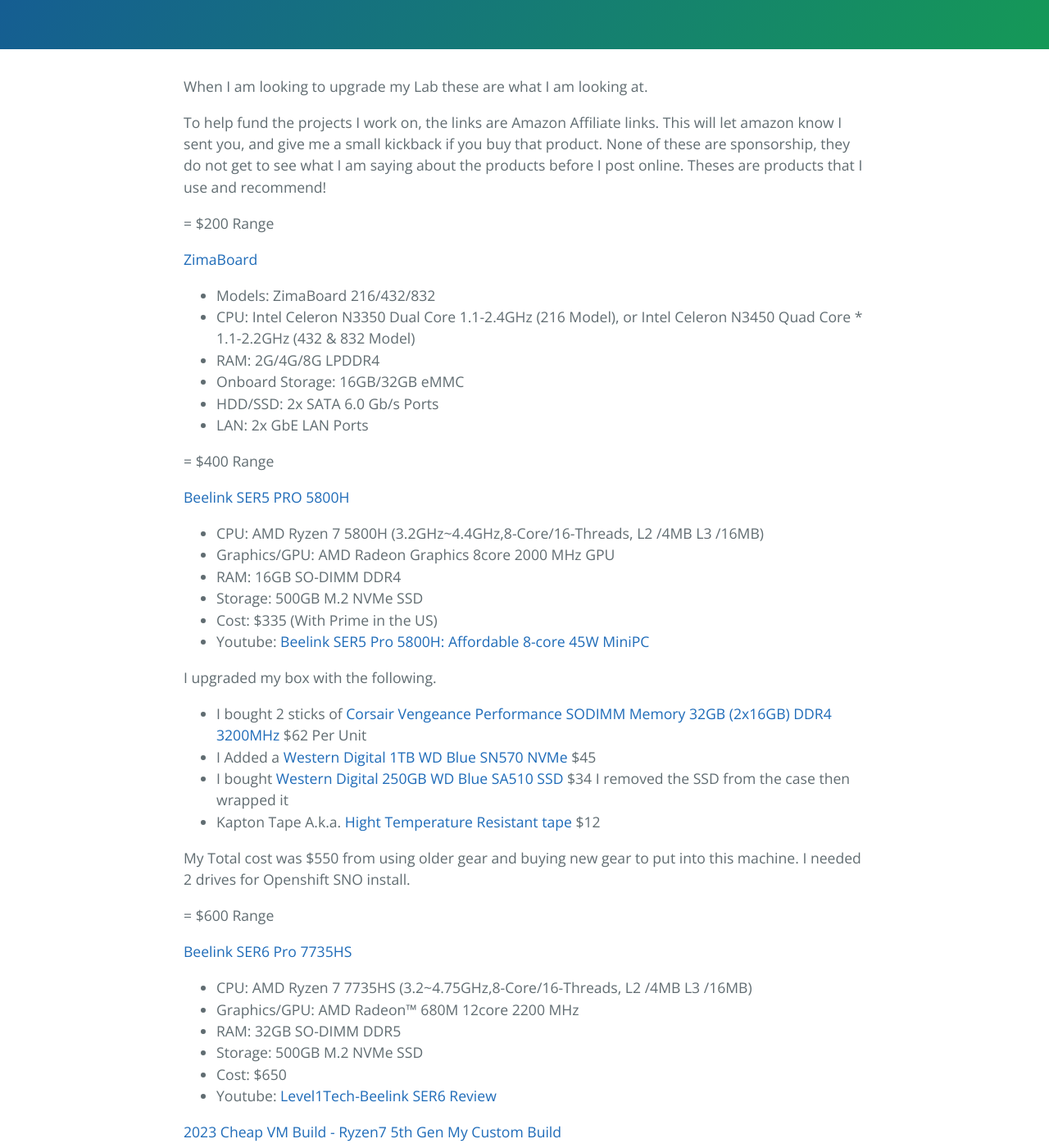
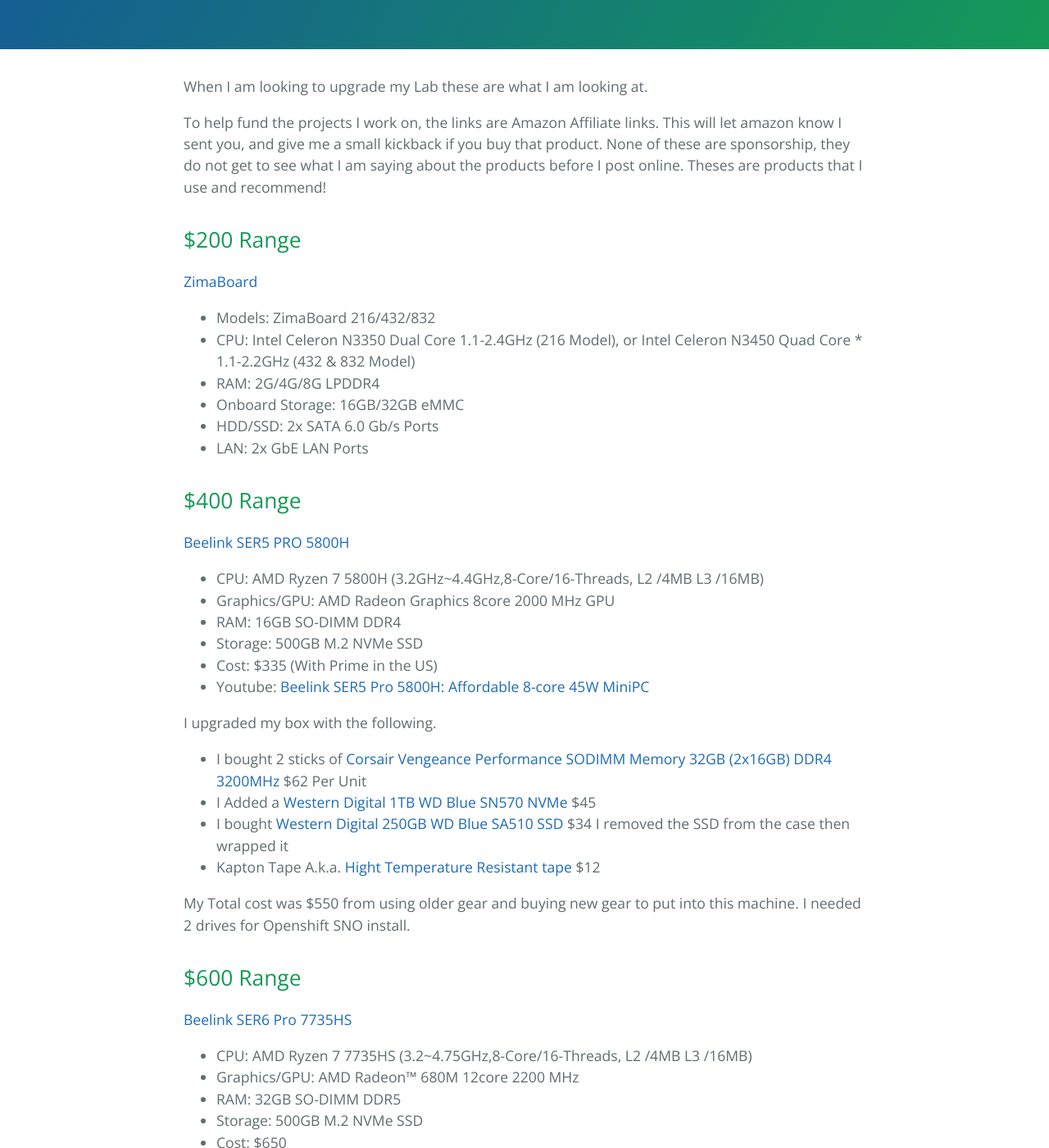
Before and after one commit to jscar-hawk/jscar-hawk.github.io, a Jekyll site: the page built from docs/2023-Hardware-Recommendations.md, in a window 1280 px wide and 1400 px high, scrolled down 257 px. Shown: the whole window at 82% size. Built offline with Jekyll 4.4.1, drawn with Linux system fonts in a browser that asks for light colours; our own code applies the rules of GitHub Pages for plain Markdown files.

```diff
--- a/docs/2023-Hardware-Recommendations.md
+++ b/docs/2023-Hardware-Recommendations.md
@@ -5,7 +5,7 @@ This will let amazon know I sent you, and give me a small kickback if you buy th
 None of these are sponsorship, they do not get to see what I am saying about the products before I post online.
 Theses are products that I use and recommend!
 
-= $200 Range
+## $200 Range
 
 [ZimaBoard](https://amzn.to/3nudI30)
 
@@ -16,7 +16,7 @@ Theses are products that I use and recommend!
 * HDD/SSD: 2x SATA 6.0 Gb/s Ports
 * LAN: 2x GbE LAN Ports
 
-= $400 Range
+## $400 Range
 
 [Beelink SER5 PRO 5800H](https://amzn.to/42Cze4W)
 
@@ -37,7 +37,7 @@ My Total cost was $550 from using older gear and buying new gear to put into thi
 I needed 2 drives for Openshift SNO install.
 
 
-= $600 Range
+## $600 Range
 
 [Beelink SER6 Pro 7735HS](https://amzn.to/3LT5ElC)
 
@@ -59,7 +59,7 @@ I needed 2 drives for Openshift SNO install.
 * Power Supply: EVGA 700 BR 700 W 80+ Bronze Certified ATX Power Supply
 * Cost: $650 (At At Time Of Writting 2023-03-29)
 
-= $1000+
+## $1000+
 
 [2023 VM Build - Ryzen 9 5th Gen](https://pcpartpicker.com/user/jscar-hawk/saved/#view=tkV4gs)
 
```
